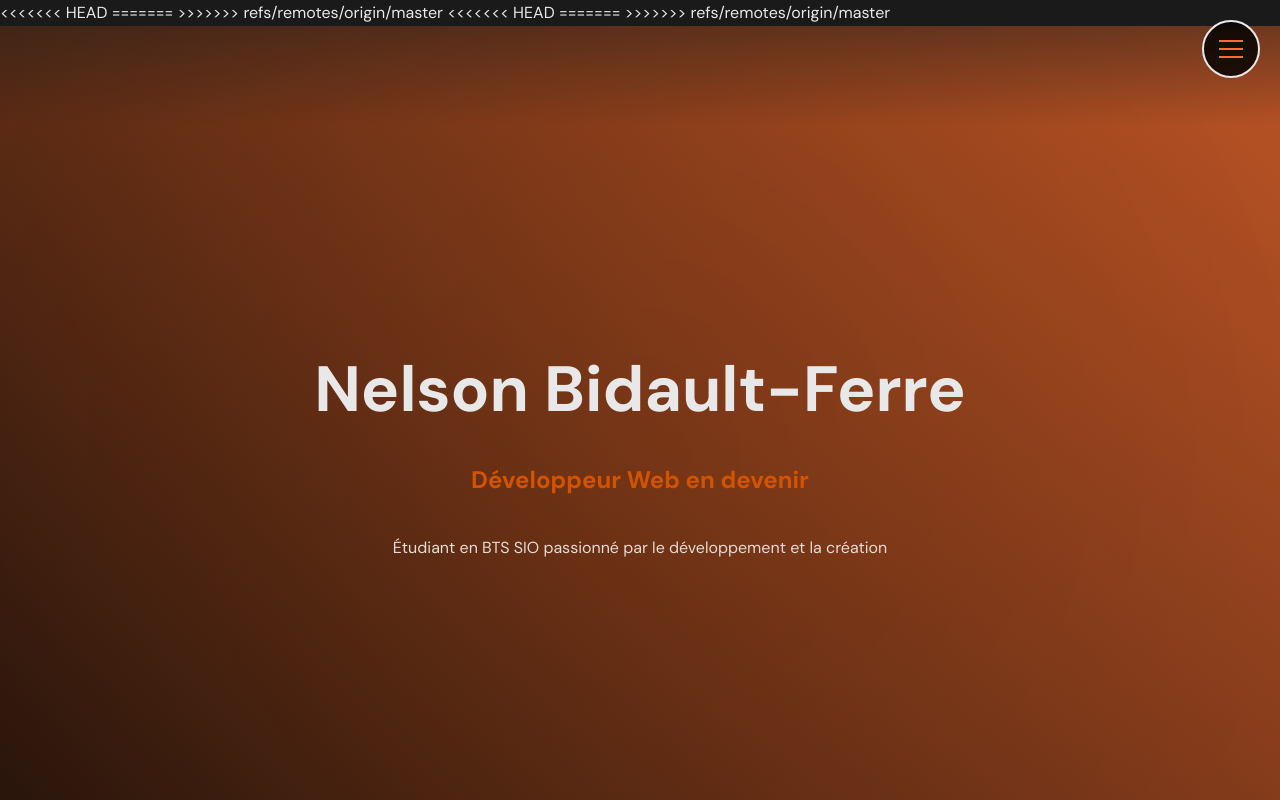
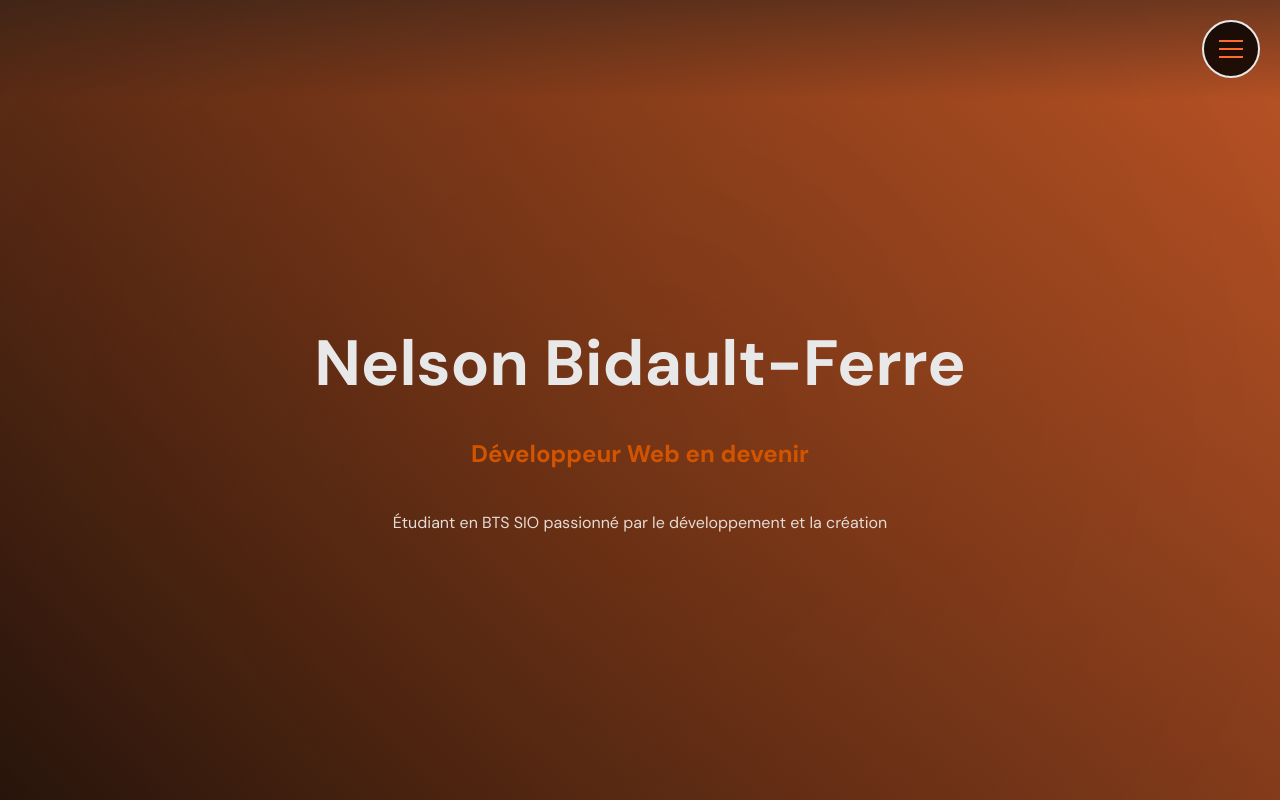
Before and after one commit to Dock-Nel/Portfolio, a plain HTML site: page NelsonBidault.html in a window 1280 px wide. Shown: the top 800 px of the page. Drawn offline with nearby package versions, Linux system fonts and the light colour scheme.

Commit message:
NelsonBidault.html
New version without github tags

```diff
--- a/NelsonBidault.html
+++ b/NelsonBidault.html
@@ -14,11 +14,11 @@
 </head>
 
 <body>
-<<<<<<< HEAD
+
     <!-- Flèche Popup -->
-=======
+
     <!-- Flèches -->
->>>>>>> refs/remotes/origin/master
+
     <div class="arrows-popup">
         <div class="popup-title">Enter secret code</div>
         <div class="arrows-container">
@@ -30,11 +30,8 @@
         </div>
     </div>
 
-<<<<<<< HEAD
-    <!-- Navigation Icone -->
-=======
     <!-- Naviguation Bar -->
->>>>>>> refs/remotes/origin/master
+
     <div class="nav-toggle">
         <div class="hamburger">
             <span></span>
```
